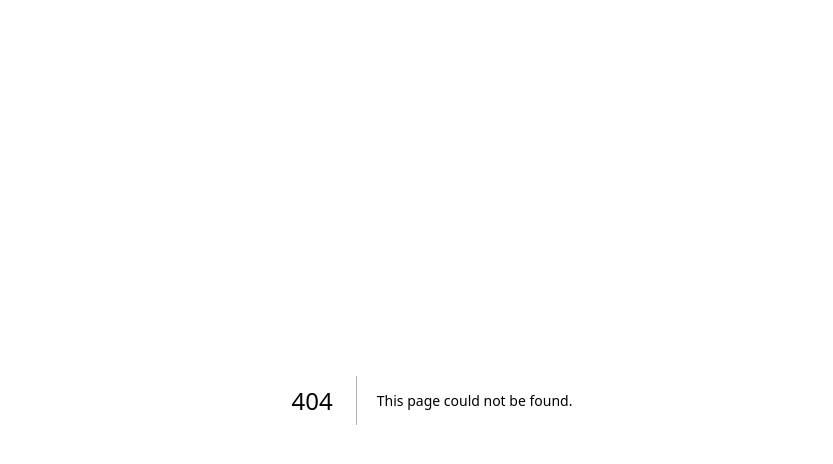
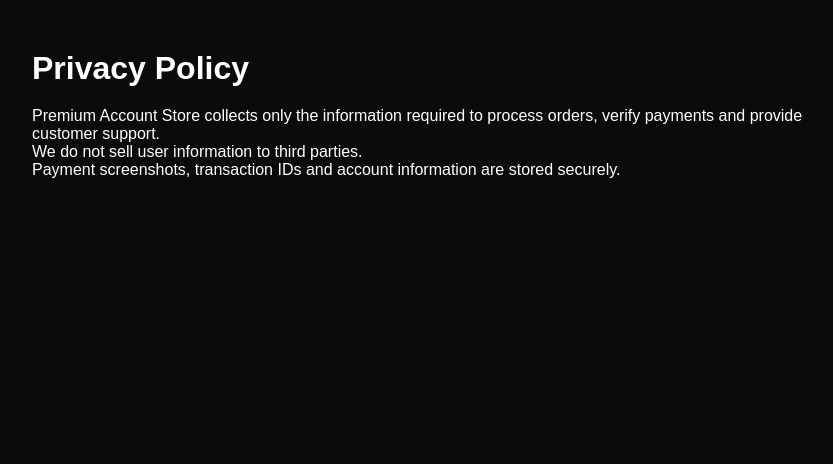
Before and after one commit to mdnoman1592008-ux/premium-account-store, a Next.js app in the folder frontend/: page /privacy-policy in a window 1280 px wide. Before the commit this address had no page. Shown: the top 464 px of the page, without its empty margins (208-1041 px from the left). Built offline with nearby package versions, Linux system fonts and the light colour scheme.

Commit message:
Create page.tsx

```diff
--- /dev/null
+++ b/frontend/src/app/privacy-policy/page.tsx
@@ -0,0 +1,45 @@
+export default function PrivacyPolicyPage() {
+
+  return (
+    <div
+      style={{
+        padding:"50px",
+        maxWidth:"900px",
+        margin:"auto"
+      }}
+    >
+
+      <h1>
+        Privacy Policy
+      </h1>
+
+      <p
+        style={{
+          marginTop:"20px"
+        }}
+      >
+        Premium Account Store
+        collects only the
+        information required
+        to process orders,
+        verify payments and
+        provide customer
+        support.
+      </p>
+
+      <p>
+        We do not sell user
+        information to third
+        parties.
+      </p>
+
+      <p>
+        Payment screenshots,
+        transaction IDs and
+        account information
+        are stored securely.
+      </p>
+
+    </div>
+  );
+}
```
